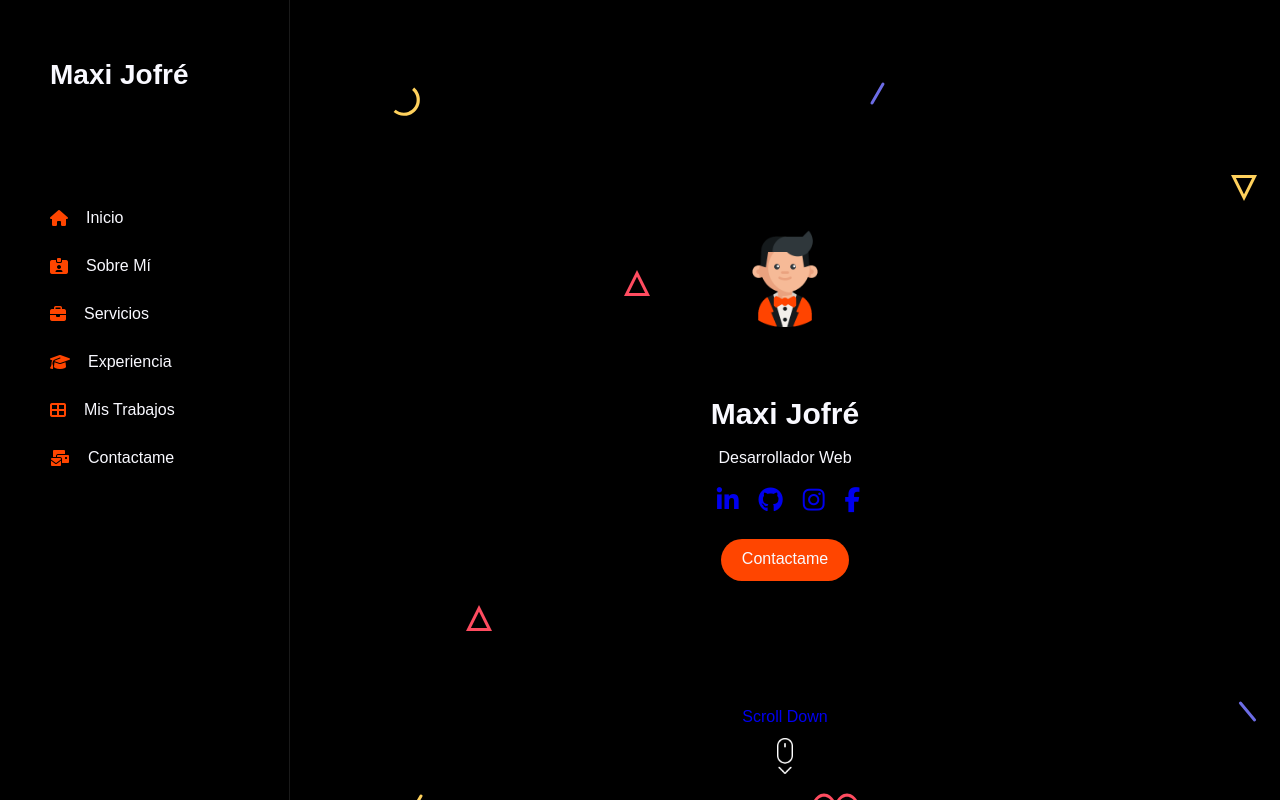
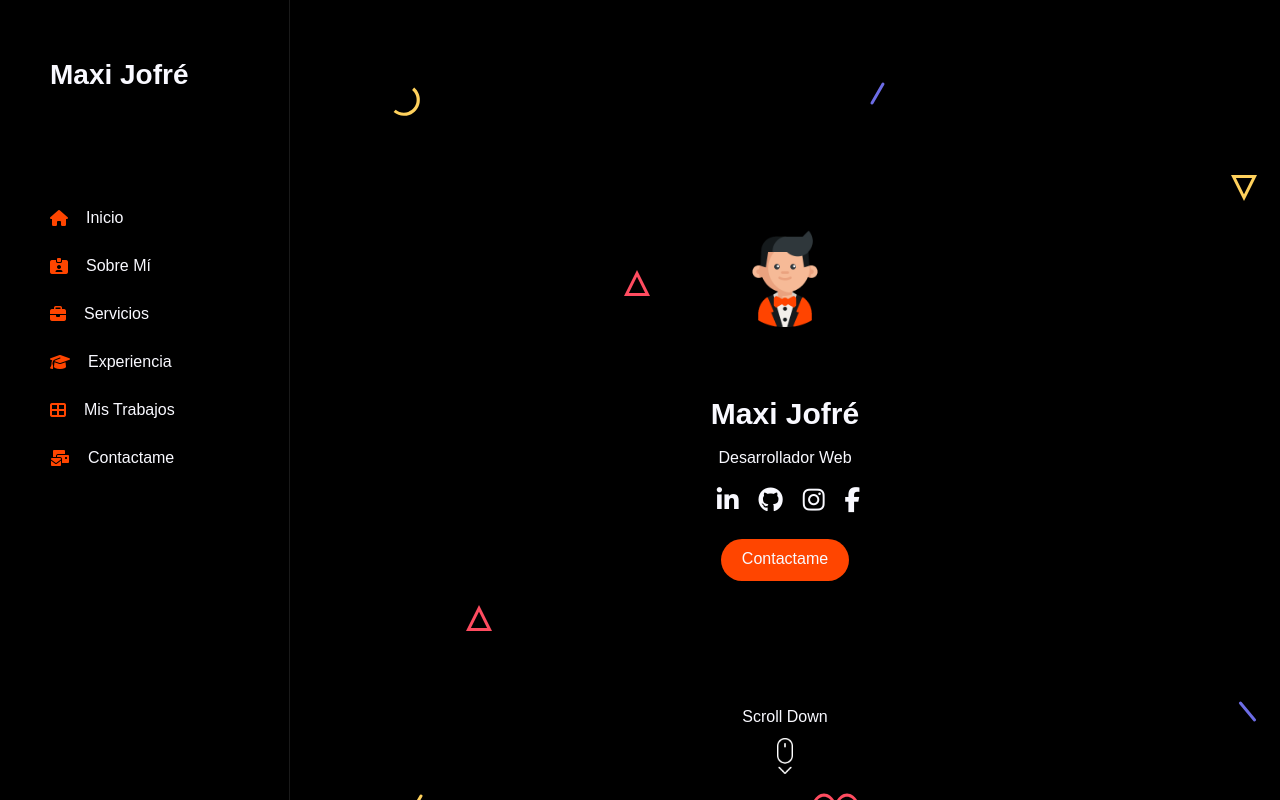
Before and after one commit to MaxiJ16/CV-Rocket, a plain HTML site: page index.html in a window 1280 px wide. Drawn offline with Linux system fonts and the light colour scheme.

Commit message:
modificacion css

```diff
--- a/Styles/index.css
+++ b/Styles/index.css
@@ -87,7 +87,6 @@ a:visited {
   height: 100%;
   width: 100%;
   position: relative;
-  background-color: var(--color-black);
   text-align: center;
   display: flex;
   flex-direction: column;
@@ -100,7 +99,7 @@ a:visited {
   width: 100%;
   background-image: url("../imagenes/fondo.svg");
   position: absolute;
-  background-color: var
+  background-color: var(--color-black);
 }
 
 .banner-content {
@@ -239,6 +238,7 @@ a > button:hover {
 
 a {
   text-decoration: none;
+  color: var(--color-white);
 }
 
 .button-skills:hover {
```
